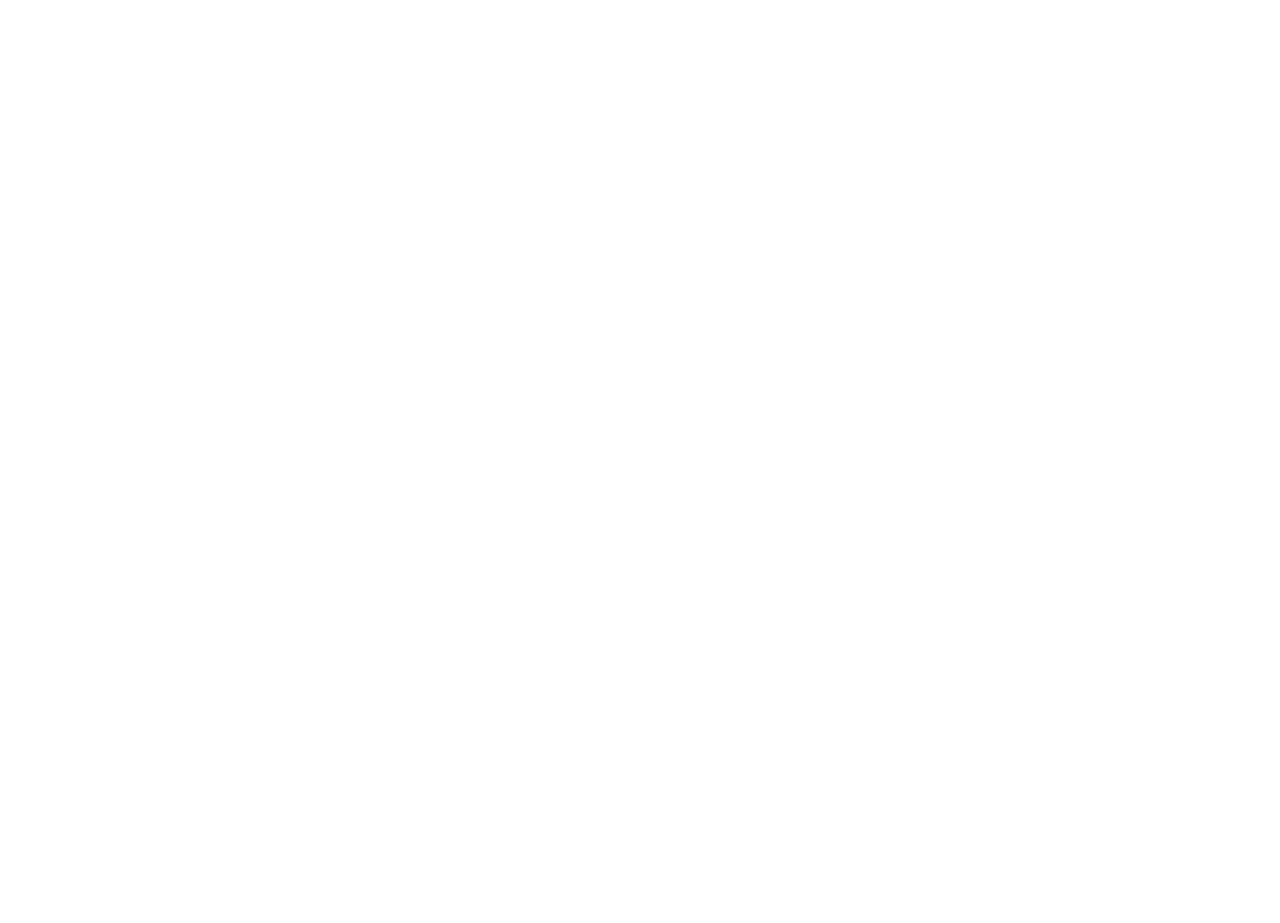
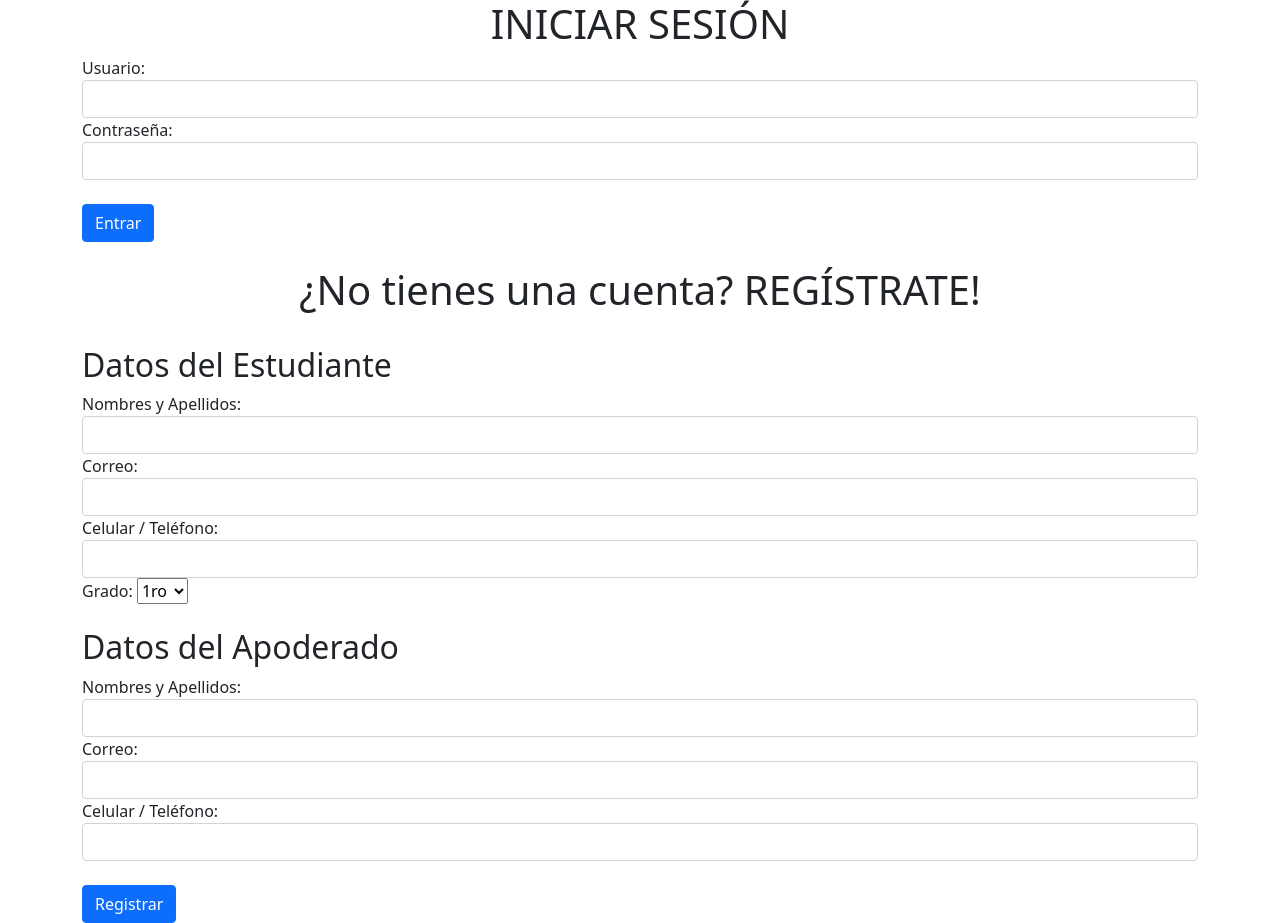
Before and after one commit to jorgegd20/Semana3, a plain HTML site: page index.html in a window 1280 px wide. Before the commit the page ends 800 px from the top, so only its background shows below. Drawn offline with nearby package versions, Linux system fonts and the light colour scheme.

Commit message:
Formulario html

```diff
--- a/index.html
+++ b/index.html
@@ -5,8 +5,70 @@
     <meta http-equiv="X-UA-Compatible" content="IE=edge">
     <meta name="viewport" content="width=device-width, initial-scale=1.0">
     <title>Document</title>
+    <!-- CSS only -->
+<link href="https://cdn.jsdelivr.net/npm/bootstrap@5.0.0-beta3/dist/css/bootstrap.min.css" rel="stylesheet" integrity="sha384-eOJMYsd53ii+scO/bJGFsiCZc+5NDVN2yr8+0RDqr0Ql0h+rP48ckxlpbzKgwra6" crossorigin="anonymous">
 </head>
 <body>
-
+    <div class="container" m->
+        <h1 class="text-center"> INICIAR SESIÓN </h1>
+        <form action="procesar.hhtml" method="POST">
+            <div class="form-group">
+                <label for="">Usuario:</label>
+                <input type="text" class="form-control">
+            </div>
+            <div class="form-group">
+                <label for="">Contraseña:</label>
+                <input type="password" class="form-control">
+            </div>
+            <br>
+            <div class="form-group">
+                <button class="btn btn-primary">Entrar</button>
+            </div>
+            <br>
+            <h1 class="text-center"> ¿No tienes una cuenta? REGÍSTRATE! </h1>
+            <br>
+            <h2>Datos del Estudiante</h2>
+            <div class="form-group">
+                <label for="">Nombres y Apellidos:</label>
+                <input type="text" class="form-control">
+            </div>
+            <div class="form-group">
+                <label for="">Correo:</label>
+                <input type="email" class="form-control">
+            </div>
+            <div class="form-group">
+                <label for="">Celular / Teléfono:</label>
+                <input type="number" class="form-control">
+            </div>
+            <div class="form-group">
+                <label for="">Grado:</label>
+                <select name="grado" id="">
+                    <option value="">1ro</option>
+                    <option value="">2do</option>
+                    <option value="">3ro</option>
+                    <option value="">4to</option>
+                    <option value="">5to</option>
+                </select>
+            </div>
+            <br>
+            <h2>Datos del Apoderado</h2>
+            <div class="form-group">
+                <label for="">Nombres y Apellidos:</label>
+                <input type="text" class="form-control">
+            </div>
+            <div class="form-group">
+                <label for="">Correo:</label>
+                <input type="email" class="form-control">
+            </div>
+            <div class="form-group">
+                <label for="">Celular / Teléfono:</label>
+                <input type="number" class="form-control">
+            </div>
+            <br>
+            <div class="form-group">
+                <button class="btn btn-primary">Registrar</button>
+            </div>
+        </form>
+    </div>
 </body>
 </html>
```
